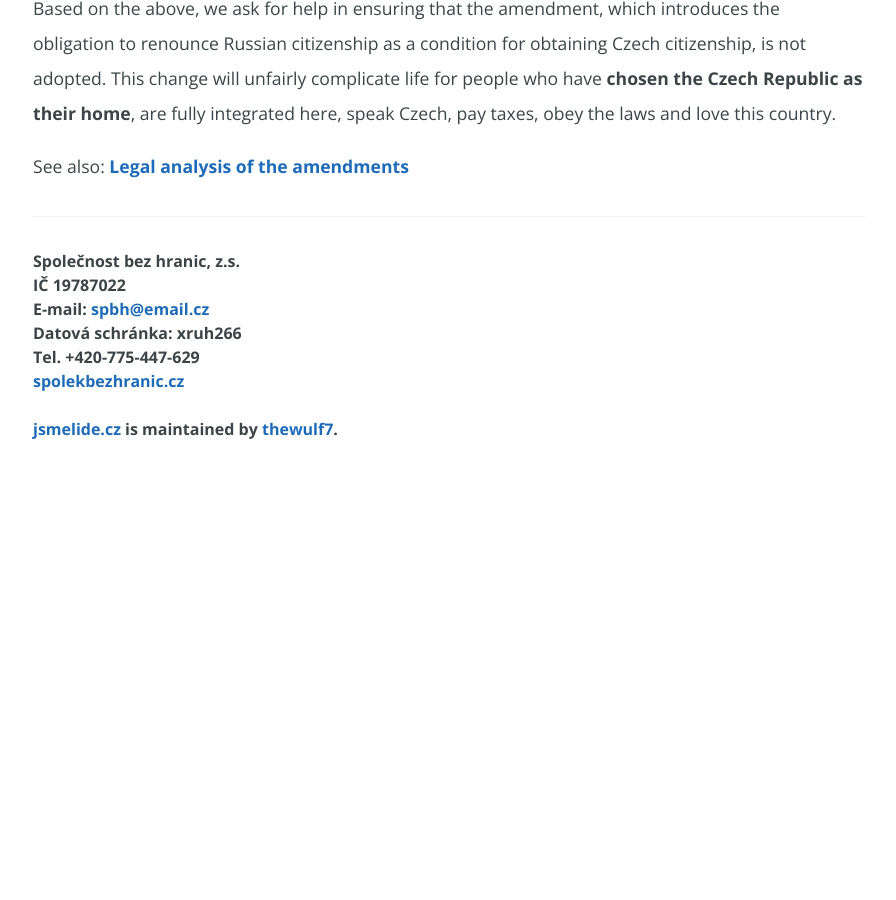
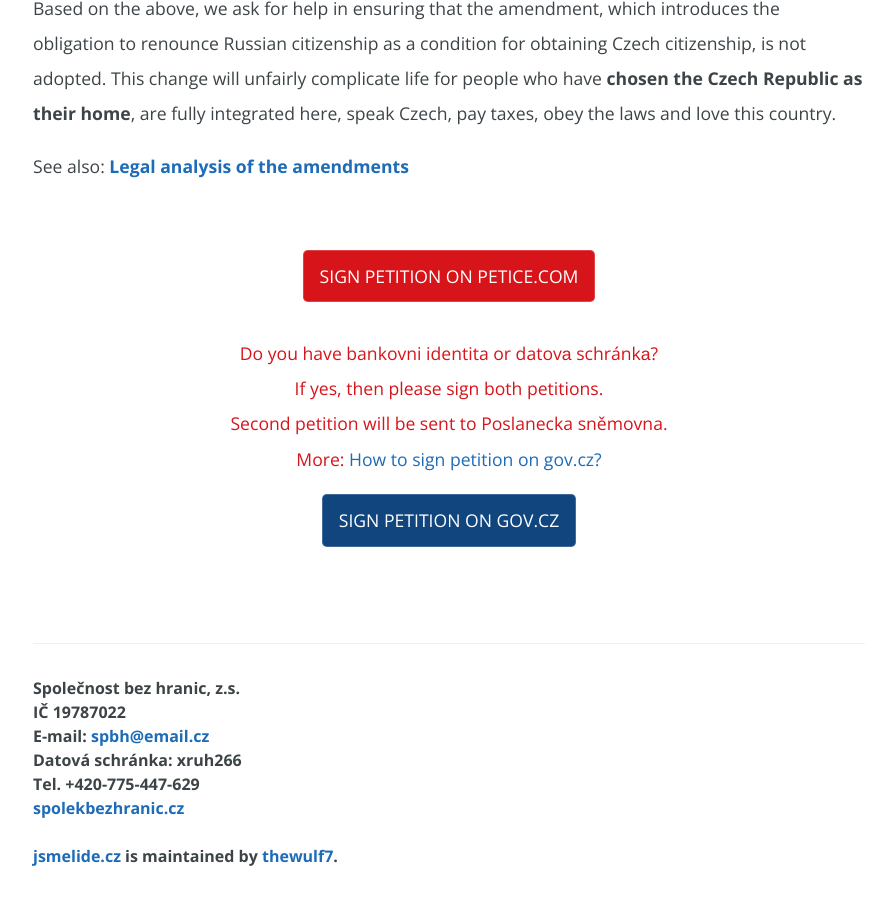
Before and after one commit to thewulf7/jsmelide, a Jekyll site: the page built from index_en.md, in a window 1280 px wide and 900 px high, scrolled down 8276 px. Shown: the whole window, without its empty margins (191-1087 px from the left). Built offline with Jekyll 4.4.1, drawn with Linux system fonts in a browser that asks for light colours; comment, search, counter and statistics services are not loaded; our own code applies the rules of GitHub Pages for plain Markdown files; before the commit the page ends 8749 px from its top, so only the background shows below that.

Commit message:
Update index_en.md

```diff
--- a/index_en.md
+++ b/index_en.md
@@ -85,3 +85,7 @@ Based on the above, we ask for help in ensuring that the amendment, which introd
 
 
 See also: **[Legal analysis of the amendments](./zakon_en.html)**
+
+<div class="page-header">
+{% include header_en.html %}
+</div>
```
